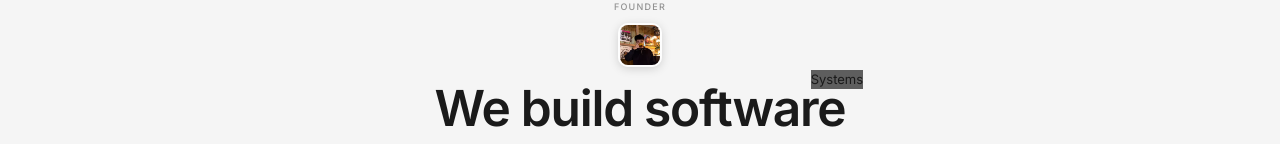
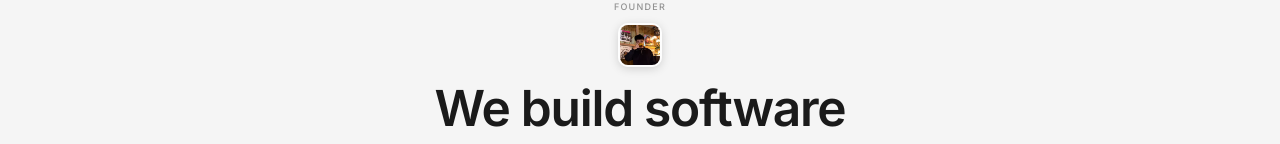
Before and after one commit to maybegab0002/kern-site, a React (Vite) app: page / in a window 1280 px wide. Shown: the part 150-294 px from the top of the page. Built offline with nearby package versions, Linux system fonts and the light colour scheme.

Commit message:
Another Mistake fix (System in hero section)

```diff
--- a/src/pages/KernSite.tsx
+++ b/src/pages/KernSite.tsx
@@ -660,7 +660,6 @@ const KernSite: React.FC = () => {
         <motion.div style={{ marginBottom: 3 }} initial={{ opacity:0, y:22 }} animate={{ opacity:1, y:0 }} transition={{ duration:0.7, delay:0.28, ease:[0.22,1,0.36,1] }}>
           <div className="htw">
             <h3 className="ht">We build software</h3>
-              <span className="htag">Systems</span>
             </div>
 
           <h3 className="ht">that actually works.</h3>
```
